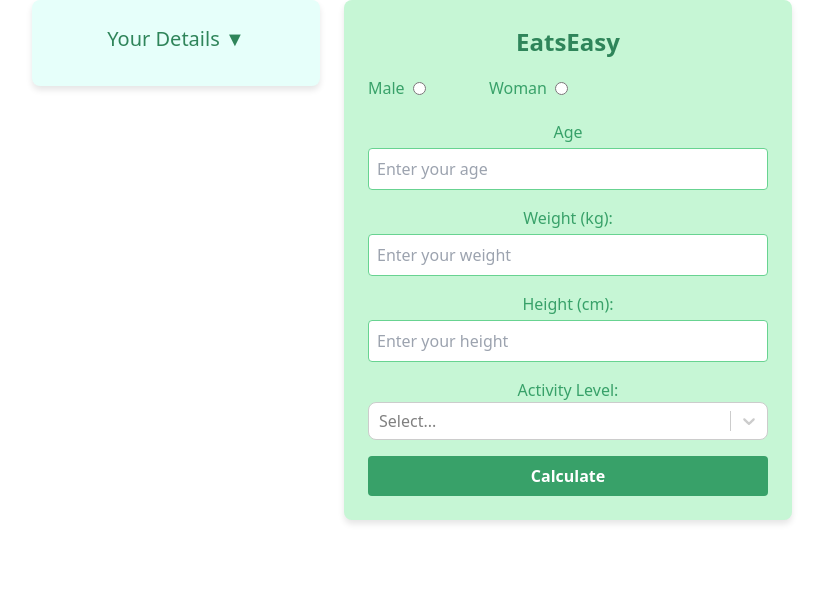
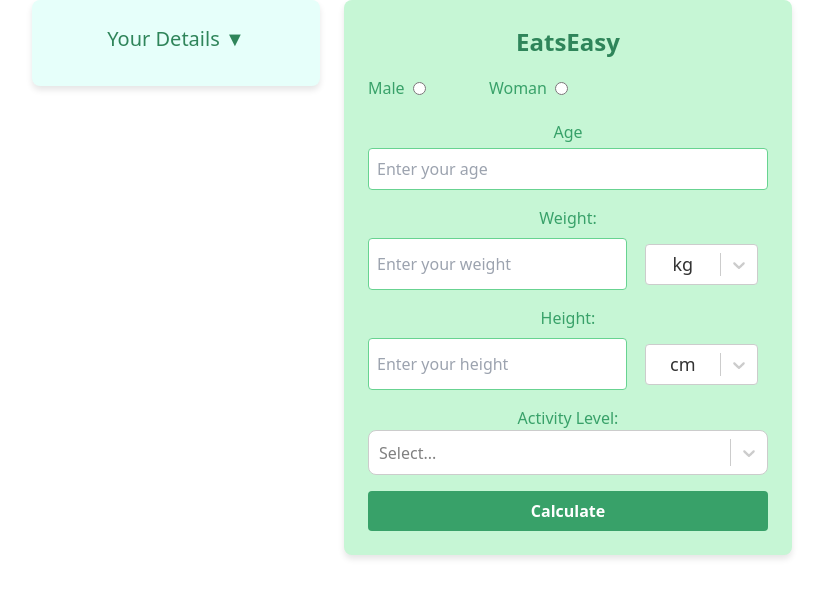
Before and after one commit to ObengEnrico-git/-EatsEasy-Web-Application-, a React (Create React App) app in the folder eatseasy/: page / in a window 1280 px wide. Shown: the top 598 px of the page, without its empty margins (228-1051 px from the left). Built offline with nearby package versions, Linux system fonts and the light colour scheme.

Commit message:
User story 3
Add the option for users to insert their height in feet/inches and their weight in pounds

```diff
--- a/eatseasy/src/pages/BmiCalculator.js
+++ b/eatseasy/src/pages/BmiCalculator.js
@@ -5,8 +5,10 @@
 
 const BmiCalculator = () => {
     const [weight, setWeight] = useState('');
+    const [weightUnit, setWeightUnit] = useState('kg');
     const [gender, setGender] = useState('');
     const [height, setHeight] = useState('');
+    const [heightUnit, setHeightUnit] = useState('cm');
     const [bmi, setBmi] = useState(null);
     const [status, setStatus] = useState('');
     const [age, setAge] = useState('');
@@ -14,6 +16,9 @@
     const [isInfoVisible, setIsInfoVisible] = useState(false);
     const [isCalculated, setIsCalculated] = useState(false);
 
+    const convertFeetToCm = (feet) => feet * 30.48;
+    const convertInchesToCm = (inches) => inches * 2.54;
+    const convertPoundsToKg = (pounds) => pounds * 0.453592;
 
     const calculateBMI = (e) => {
         e.preventDefault();
@@ -37,17 +42,19 @@
         }
 
         // check if their weight or height is sensible
-        // I commented this out because of the new units measurements
 
-        if (weight <= 30 || height <= 120 || weight >= 250 || height >= 210) {
-            alert("Please enter a valid weight or height");
-            return;
-        }
+        // if (weight <= 30 || height <= 120 || weight >= 250 || height >= 210) {
+        //     alert("Please enter a valid weight or height");
+        //     return;
+        // }
 
         // Enrico this is where the conversion happens
 
-        const heightInMeters = parseFloat(height) / 100;
-        const bmiValue = (parseFloat(weight) / (heightInMeters * heightInMeters)).toFixed(2);
+        let heightInCm = heightUnit === 'cm' ? parseFloat(height) : convertFeetToCm(parseFloat(height));
+        let weightInKg = weightUnit === 'kg' ? parseFloat(weight) : convertPoundsToKg(parseFloat(weight));
+
+        const heightInMeters = heightInCm / 100;
+        const bmiValue = (weightInKg / (heightInMeters * heightInMeters)).toFixed(2);
         setBmi(bmiValue);
 
         let bmiStatus = '';
@@ -67,12 +74,15 @@
     const calculateCalorieCount = () => {
         if (!isCalculated) return null;
 
+        const heightInCm = heightUnit === 'cm' ? parseFloat(height) : convertFeetToCm(parseFloat(height));
+        const weightInKg = weightUnit === 'kg' ? parseFloat(weight) : convertPoundsToKg(parseFloat(weight));
+
         let BMR = 0;
-        if (gender === "Male") {
-            BMR = 10 * weight + 6.25 * height - 5 * age + 5;
-        } else if (gender === "Woman") {
-            BMR = 10 * weight + 6.25 * height - 5 * age - 161;
-        }
+    if (gender === "Male") {
+        BMR = 10 * weightInKg + 6.25 * heightInCm - 5 * age + 5;
+    } else if (gender === "Woman") {
+        BMR = 10 * weightInKg + 6.25 * heightInCm - 5 * age - 161;
+    }
 
         let activityMultiplier = 1.2;
         switch (optionPicked.value) {
@@ -136,16 +146,24 @@
             borderRadius: "8px",
             boxShadow: "none",
             textAlign: "left",
-
+            minHeight: "45px",
+            fontSize: "16px",
         }),
-        option: (provided, state) => ({ ...provided, color:"black", backgroundColor: state.isSelected ? "lightgrey" : "white",
+        option: (provided, state) => ({
+            ...provided,
+            color: "black",
+            backgroundColor: state.isSelected ? "lightgrey" : "white",
+            fontSize: "16px",
+            padding: "10px",
         })
     };
 
     const resetForm = () => {
         setWeight('');
+        setWeightUnit('kg');
         setGender('');
         setHeight('');
+        setHeightUnit('cm');
         setBmi(null);
         setStatus('');
         setAge('');
@@ -207,9 +225,10 @@
                             />
                         </label>
                     </div>
+
                     <div className='input-group'>
-                        <label>
-                            Weight (kg):
+                        <label>Weight:</label>
+                        <div style={{ display: "flex", gap: "0.5rem" }}>
                             <input
                                 type="number"
                                 value={weight}
@@ -218,11 +237,20 @@
                                 required
                                 disabled={isCalculated}
                             />
-                        </label>
+                            <Select
+                                options={[{ value: 'kg', label: 'kg' }, { value: 'lbs', label: 'lbs' }]}
+                                value={{ value: weightUnit, label: weightUnit }}
+                                onChange={(option) => setWeightUnit(option.value)}
+                                className='dropdown-container'
+                                isDisabled={isCalculated}
+                            />
+
+                        </div>
                     </div>
+
                     <div className='input-group'>
-                        <label>
-                            Height (cm):
+                        <label>Height:</label>
+                        <div style={{ display: "flex", gap: "0.5rem" }}>
                             <input
                                 type="number"
                                 value={height}
@@ -231,7 +259,14 @@
                                 required
                                 disabled={isCalculated}
                             />
-                        </label>
+                            <Select
+                                options={[{ value: 'cm', label: 'cm' }, { value: 'feet', label: 'ft.in' }]}
+                                value={{ value: heightUnit, label: heightUnit }}
+                                onChange={(option) => setHeightUnit(option.value)}
+                                className='dropdown-container'
+                                isDisabled={isCalculated}
+                            />
+                        </div>
                     </div>
                     <div className='input-group'>
                         Activity Level:
@@ -256,5 +291,4 @@
         </div>
     );
 };
-
 export default BmiCalculator;
--- a/eatseasy/src/styles/BmiCalculator.css
+++ b/eatseasy/src/styles/BmiCalculator.css
@@ -36,6 +36,13 @@
 .input-group {
     margin-bottom: 1rem;
     color: #38a169;
+}
+
+.dropdown-container {
+    width: 250px;
+    font-size: 20px;
+    padding: 12px;
+    height: 45px;
 }
 
 .dropdown-container {
```
